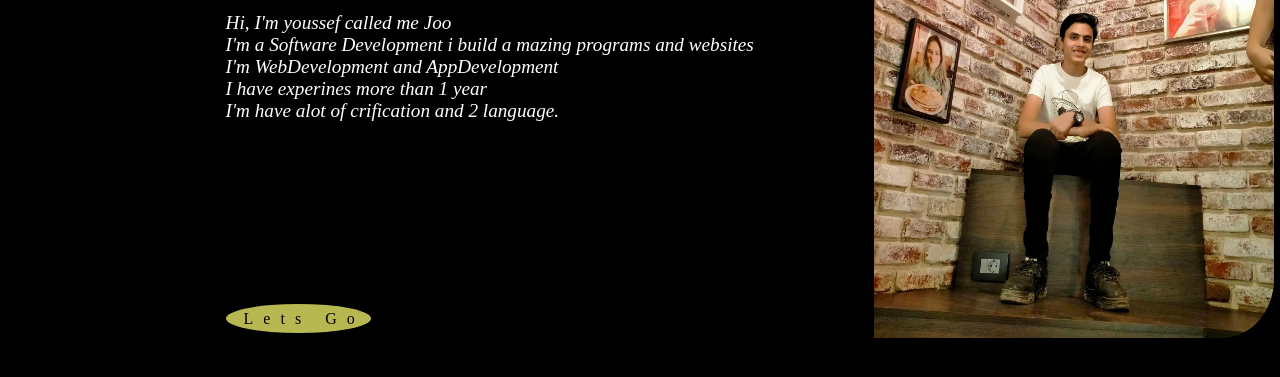
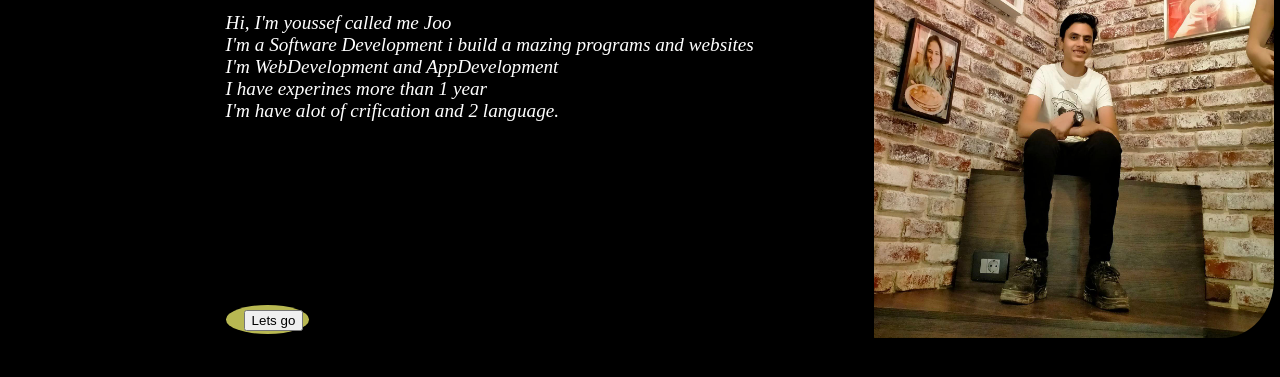
Before and after one commit to Jooalaa/portfolio, a plain HTML site: page index.html in a window 1280 px wide. Shown: the part 259-636 px from the top of the page. Drawn offline with Linux system fonts and the light colour scheme.

Commit message:
Add files via upload

```diff
--- a/index.html
+++ b/index.html
@@ -21,7 +21,7 @@
         </div>
     </dev>
     <dev id="bottom">
-        <a href="file:///E:/i%20school2/Protofolio/home.html">Lets Go</a>
+        <a href="file:///E:/i%20school2/Protofolio/home.html"><button>Lets go</button></a>
     </dev>
 </body>
 </html>
```
